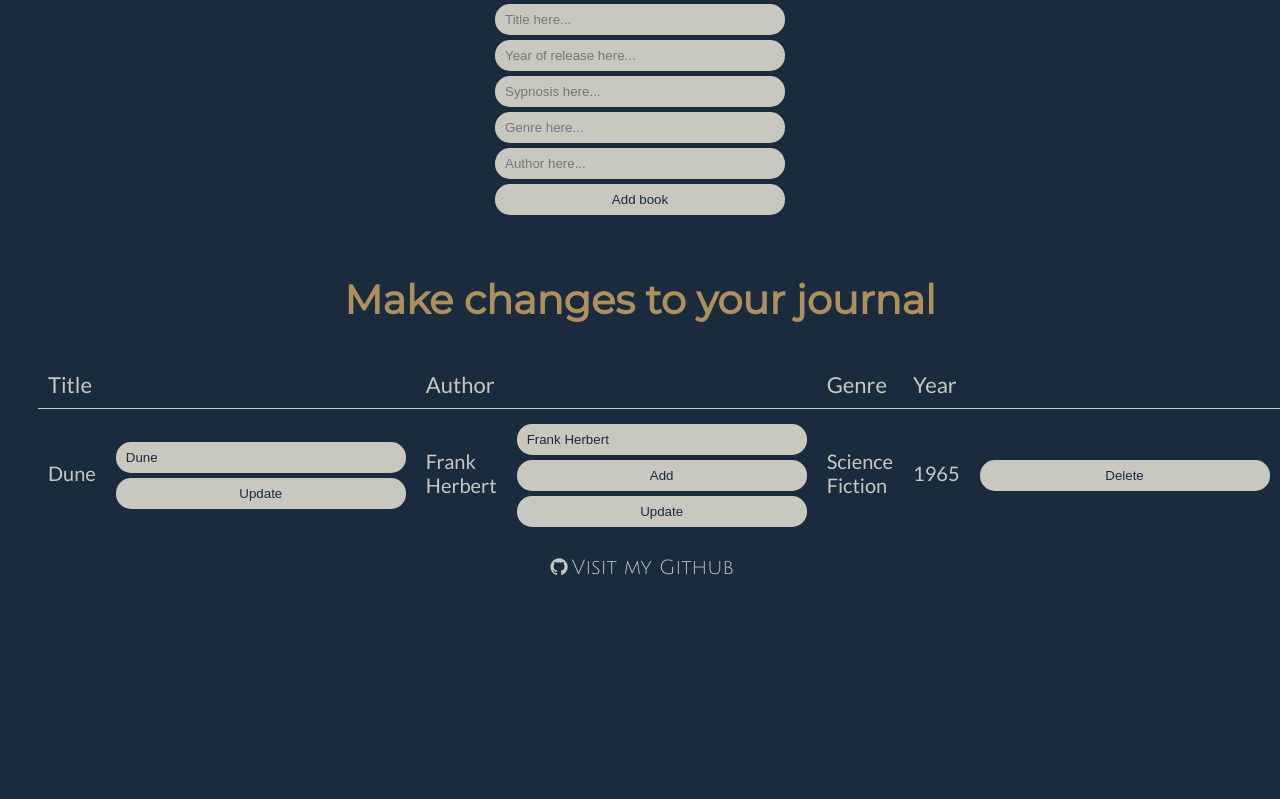
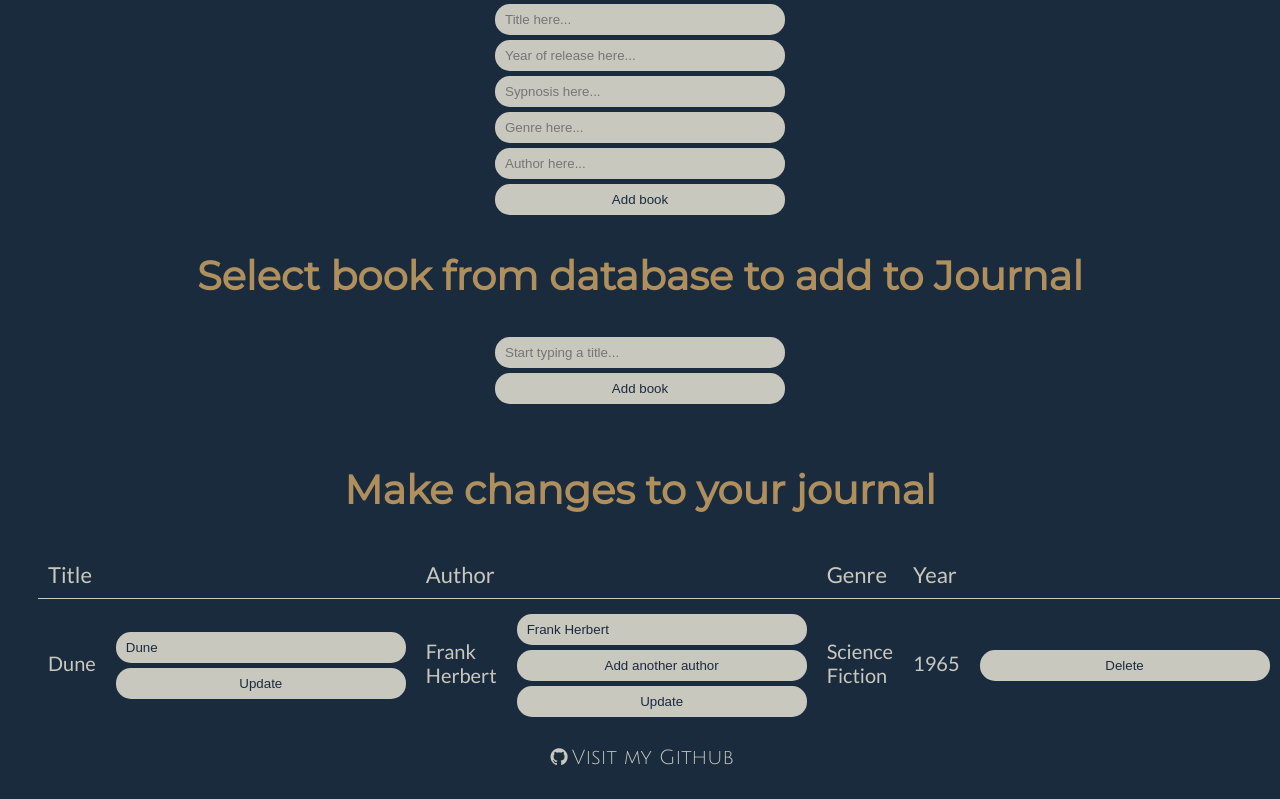
Before and after one commit to StephenHuang17253/aurora, a Flask app: page /update in a window 1280 px wide. Shown: the part 349-1148 px from the top of the page. Before the commit the page ends 924 px from the top, so only its background shows below. Run offline with Flask 2, Linux system fonts and the light colour scheme; a user stored in the database is signed in; data comes from the database, SQL or seed files in the repository; both versions use the stored data as it was after the commit.

Commit message:
0.54 - Implement select book function (WIP)
Lets users select books from the database and add them to their journal.

```diff
--- a/main.py
+++ b/main.py
@@ -41,6 +41,7 @@ def books():
     book = models.Books.query.all()
     return render_template("allbooks.html", book=book, page_title="Books")
 
+
 @app.route('/book/<title>')
 def book(title):
     book = models.Books.query.filter_by(title=title).first_or_404()
@@ -63,7 +64,8 @@ def genre(name):
 def update():
     user = models.Users.query.filter_by(userid=session['user']).first_or_404()
     author_list = models.Authors.query.all()
-    return render_template("update.html", user=user, author_list=author_list, userid=user, page_title="Update")
+    book = models.Books.query.all()
+    return render_template("update.html", user=user, author_list=author_list, userid=user, book=book, page_title="Update")
 
 
 @app.route('/updatetitle', methods=["POST"])
@@ -109,6 +111,23 @@ def updateauthor(book_id):
         print("Could not update author")
         print(e)
     return redirect("/journal")
+
+
+@app.route('/selectbook', methods=["GET", "POST"])
+def selectbook():
+    if request.form:
+        try:
+            selected_book = models.Books()
+            selected_book.title = models.Books.query.filter_by(title=request.form.get("book"))
+            user = models.Users()
+            user.userid = models.Users.query.filter_by(userid=session['user']).first_or_404()
+            selected_book.users.append(user)
+            db.session.merge(selected_book)
+            db.session.commit()
+        except Exception as e:
+            print("Could not add book")
+            print(e)
+    return redirect("/")
 
 
 @app.route("/delete", methods=["POST"])
--- a/static/styles.css
+++ b/static/styles.css
@@ -226,7 +226,7 @@ a:active {
     background-color: var(--button-color-green);
 }
 
-.button[value=Update]:hover{
+.button[value="Add another author"]:hover{
     background-color: var(--button-color-green);
 }
 
--- a/templates/update.html
+++ b/templates/update.html
@@ -19,6 +19,18 @@
     </datalist>
     <input type="submit" class="button" value="Add book">
   </form>
+
+<h1>Select book from database to add to Journal</h1>
+<form method="POST" action="/selectbook" autocomplete="off">
+  <input list="book" name="book" placeholder="Start typing a title...">
+  <datalist id="book">
+  {% for book in book %}
+    <option value="{{book.title}}">{{book.title}}</option>
+  {% endfor %}
+  </datalist>
+  <input type="submit" class="button" value="Add book">
+</form>
+
 
 <br><h1>Make changes to your journal</h1>
 <table id="editjournal">
@@ -53,7 +65,7 @@
                 <input list="author-list" name="author" value="{{ author.name }}" />
               {% endfor %}
             </div>
-            <div><input type="button" class="button add-author" value="Add"><input type="submit" class="button update" value="Update"></div>
+            <div><input type="button" class="button add-author" value="Add another author"><input type="submit" class="button update" value="Update"></div>
           </form>
         </td>
         <td> <a href="/genre/{{ book.genres|join(', ', attribute='name') }}">{{ book.genres|map(attribute="name")|join(", ") }}</a></td>
```
Also changed, not shown: journal.db.
